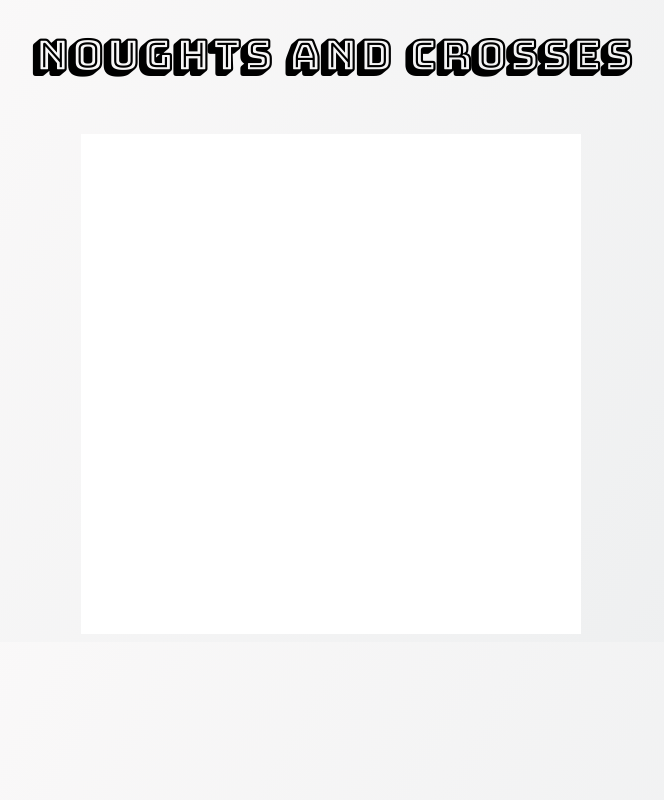
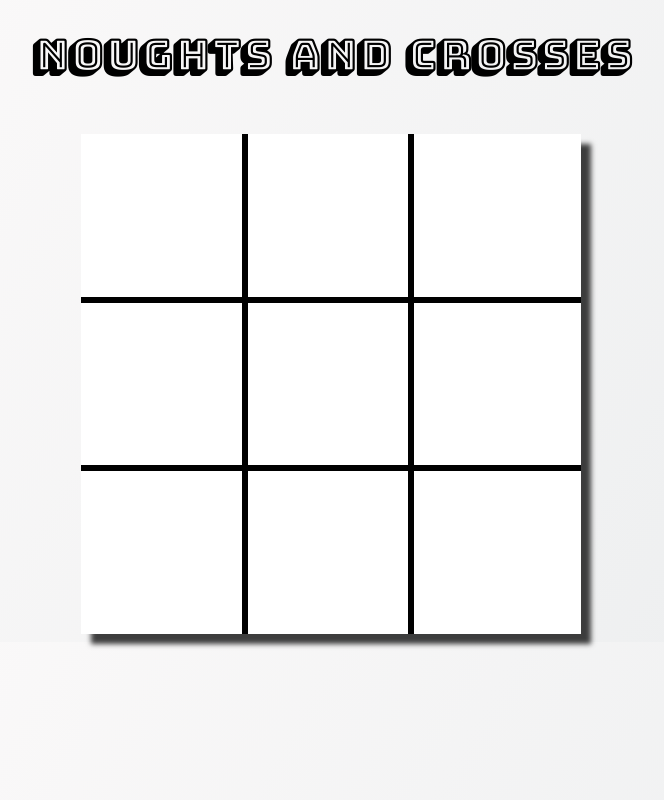
Before and after one commit to 105ron/noughts-and-crosses, a website: page index.html in a window 1280 px wide. Shown: the whole page, without its empty margins (309-973 px from the left). Drawn offline with Linux system fonts and the light colour scheme.

Commit message:
add border to game square and box shadow to the container

```diff
--- a/stylesheets/styles.css
+++ b/stylesheets/styles.css
@@ -17,6 +17,8 @@ h1 {
   display: flex;
   -ms-flex-wrap: wrap;
       flex-wrap: wrap;
+  -webkit-box-shadow: 10px 10px 5px 0px rgba(0,0,0,0.75);
+          box-shadow: 10px 10px 5px 0px rgba(0,0,0,0.75);
 }
 
 .game-squares {
@@ -28,3 +30,11 @@ h1 {
           flex: 0 0 33.33%;
   border: none;
 }
+
+[class*=" 0-"],[class*=" 1-"]{
+  border-right: 6px solid black;
+}
+
+[class$="-0"],[class$="-1"]{
+  border-bottom: 6px solid black;
+}
```
Also changed, not shown: build/styles.css.
